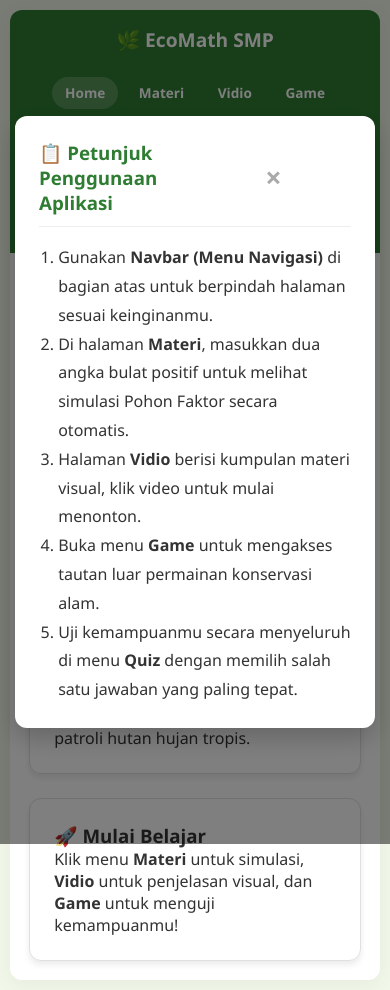
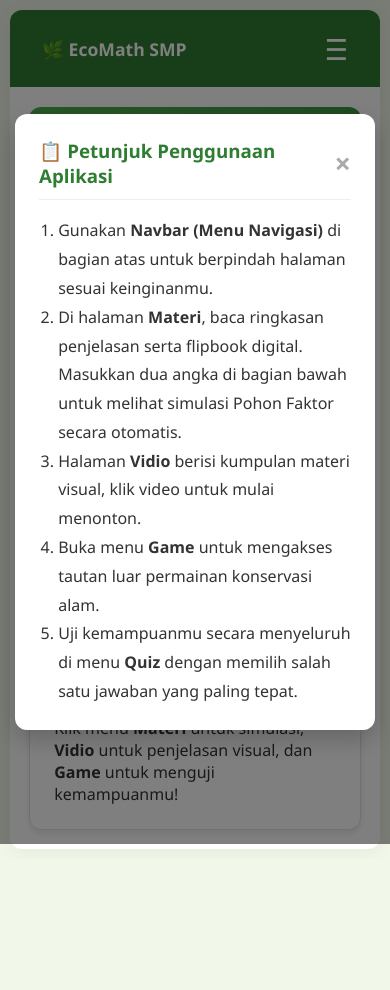
Before and after one commit to AnandaPrasetiyo25/AnandaPrasetiyo25.github.io, a React (Vite) app: page / in a window 390 px wide. Both pictures are taken after a click on the button "Baca Petunjuk Penggunaan". After the commit the page ends 859 px from the top, so only its background shows below. Built offline with nearby package versions, Linux system fonts and the light colour scheme.

Commit message:
buku baru

```diff
--- a/src/App.jsx
+++ b/src/App.jsx
@@ -21,19 +21,40 @@ const Modal = ({ isOpen, onClose, title, children }) => {
     );
 };
 
-// --- KOMPONEN NAVBAR ---
+// --- KOMPONEN NAVBAR DENGAN HAMBURGER MENU ---
 const Navbar = ({ tabAktif, setTabAktif, bukaPetunjuk, bukaTujuan }) => {
     const daftarMenu = ['Home', 'Materi', 'Vidio', 'Game', 'Quiz'];
+    const [isMenuTerbuka, setIsMenuTerbuka] = useState(false);
+
+    const navigasiKe = (menu) => {
+        setTabAktif(menu);
+        setIsMenuTerbuka(false); // Tutup menu otomatis setelah klik di mobile
+    };
+
     return (
         <nav className="navbar">
             <div className="navbar-identitas">🌿 EcoMath SMP</div>
-            <ul className="navbar-menu">
+
+            {/* Tombol Hamburger - Hanya muncul di Layar HP */}
+            <button className="hamburger-tombol" onClick={() => setIsMenuTerbuka(!isMenuTerbuka)}>
+                {isMenuTerbuka ? '✕' : '☰'}
+            </button>
+
+            {/* Menu Navigasi Adaptif */}
+            <ul className={`navbar-menu ${isMenuTerbuka ? 'buka' : ''}`}>
                 {daftarMenu.map(menu => (
-                    <li key={menu} className={`navbar-item ${tabAktif === menu ? 'aktif' : ''}`} onClick={() => setTabAktif(menu)}>
+                    <li key={menu} className={`navbar-item ${tabAktif === menu ? 'aktif' : ''}`} onClick={() => navigasiKe(menu)}>
                         {menu}
                     </li>
                 ))}
+                {/* Tombol Info Tambahan di dalam list menu saat layar kecil */}
+                <li className="navbar-item-aksi-mobile">
+                    <button className="tombol-info" onClick={() => { bukaPetunjuk(); setIsMenuTerbuka(false); }}>📋 Petunjuk</button>
+                    <button className="tombol-info" onClick={() => { bukaTujuan(); setIsMenuTerbuka(false); }}>🎯 Tujuan</button>
+                </li>
             </ul>
+
+            {/* Tombol Aksi Kanan - Tersembunyi otomatis di layar HP */}
             <div className="navbar-aksi">
                 <button className="tombol-info" onClick={bukaPetunjuk}>📋 Petunjuk</button>
                 <button className="tombol-info" onClick={bukaTujuan}>🎯 Tujuan</button>
@@ -46,7 +67,7 @@ const Navbar = ({ tabAktif, setTabAktif, bukaPetunjuk, bukaTujuan }) => {
 const SeksiHome = ({ bukaPetunjuk, bukaTujuan }) => (
     <section className="seksi-konten">
         <div className="spanduk-pahlawan">
-            <h1>Misi Konservasi Bumi</h1>
+            <h1>Misi Conservation Bumi</h1>
             <p>Kuasai KPK dan FPB untuk membantu merencanakan pelestarian alam dan penjadwalan reboisasi.</p>
             <div className="grup-tombol-home">
                 <button className="tombol-aksen" onClick={bukaPetunjuk}>Baca Petunjuk Penggunaan</button>
@@ -66,7 +87,7 @@ const SeksiHome = ({ bukaPetunjuk, bukaTujuan }) => (
     </section>
 );
 
-// --- SEKSI MATERI & SIMULASI ---
+// --- SEKSI MATERI (DENGAN PENJELASAN KONSEP & TEMPAT FLIPBOOK) ---
 const SeksiMateri = () => {
     const [angkaSatu, setAngkaSatu] = useState('');
     const [angkaDua, setAngkaDua] = useState('');
@@ -87,7 +108,37 @@ const SeksiMateri = () => {
 
     return (
         <section className="seksi-konten">
-            <h2>Materi: Simulasi Pohon Faktor & Aritmetika</h2>
+            <h2>Materi Pembelajaran: KPK & FPB</h2>
+
+            {/* Penjelasan Ringkas Materi */}
+            <div className="artikel-materi">
+                <div className="blok-bacaan">
+                    <h3>1. Faktor Persekutuan Terbesar (FPB)</h3>
+                    <p>FPB adalah bilangan bulat positif terbesar yang dapat membagi habis dua bilangan atau lebih tanpa sisa. Dalam pelestarian lingkungan, FPB sangat berguna untuk membagi sekumpulan bibit tanaman ke berbagai wilayah panti alam secara adil dan merata.</p>
+                </div>
+                <div className="blok-bacaan">
+                    <h3>2. Kelipatan Persekutuan Terkecil (KPK)</h3>
+                    <p>KPK adalah bilangan kelipatan terkecil yang sama dari dua bilangan atau lebih. Konsep ini digunakan di dunia nyata untuk menentukan waktu pertemuan berkala, seperti menentukan kapan tim patroli hutan dan pelacak satwa liar akan berpapasan kembali di posko yang sama.</p>
+                </div>
+            </div>
+
+            {/* TEMPAT UNTUK MENARUH FLIPBOOK KAMU */}
+            <div className="kontainer-flipbook">
+                <h3>📚 E-Book / Flipbook Interaktif</h3>
+                <p>Silakan baca buku modul digital di bawah ini untuk pemahaman konsep matematika yang lebih mendalam:</p>
+                <div className="bingkai-flipbook-wrapper">
+                    {/* Kamu tinggal mengganti src di bawah ini dengan URL link flipbook milikmu (misal dari AnyFlip, Heyzine, FlipHTML5, dll) */}
+                    <iframe
+                        src="https://online.fliphtml5.com/anandapras25/Buku_Ajar_KPK_FPB_Lingkungan/#p=6"
+                        title="Flipbook Matematika EcoMath"
+                        className="iframe-flipbook"
+                        allowFullScreen={true}
+                    ></iframe>
+                </div>
+            </div>
+
+            {/* Alat Simulasi Pohon Faktor */}
+            <h3 style={{ marginTop: '2.5rem', color: 'var(--hijau-utama)' }}>🧮 Alat Analisis & Simulasi Angka</h3>
             <div className="panel-kalkulator">
                 <input type="number" placeholder="Angka Pertama" value={angkaSatu} onChange={e => setAngkaSatu(e.target.value)} />
                 <input type="number" placeholder="Angka Kedua" value={angkaDua} onChange={e => setAngkaDua(e.target.value)} />
@@ -136,7 +187,6 @@ const SeksiGame = () => {
                 <div className="ikon-game-besar">🎮</div>
                 <h3>Siap Memulai Petualangan Lingkungan?</h3>
                 <p>Kamu akan diarahkan ke halaman game interaktif eksternal untuk menguji pemahaman KPK & FPB dalam pelestarian hutan.</p>
-                {/* SILAKAN MASUKKAN LINK GAME KAMU DI MASING-MASING HREF DI BAWAH INI */}
                 <a href="https://GANTI_DENGAN_LINK_GAME_KAMU.com" target="_blank" rel="noopener noreferrer" className="tombol-game-link">
                     Mainkan Game Sekarang 🚀
                 </a>
@@ -228,7 +278,7 @@ export default function App() {
             <Modal isOpen={isPetunjukOpen} onClose={() => setIsPetunjukOpen(false)} title="📋 Petunjuk Penggunaan Aplikasi">
                 <ol style={{ paddingLeft: '1.2rem', lineHeight: '1.8' }}>
                     <li>Gunakan <b>Navbar (Menu Navigasi)</b> di bagian atas untuk berpindah halaman sesuai keinginanmu.</li>
-                    <li>Di halaman <b>Materi</b>, masukkan dua angka bulat positif untuk melihat simulasi Pohon Faktor secara otomatis.</li>
+                    <li>Di halaman <b>Materi</b>, baca ringkasan penjelasan serta flipbook digital. Masukkan dua angka di bagian bawah untuk melihat simulasi Pohon Faktor secara otomatis.</li>
                     <li>Halaman <b>Vidio</b> berisi kumpulan materi visual, klik video untuk mulai menonton.</li>
                     <li>Buka menu <b>Game</b> untuk mengakses tautan luar permainan konservasi alam.</li>
                     <li>Uji kemampuanmu secara menyeluruh di menu <b>Quiz</b> dengan memilih salah satu jawaban yang paling tepat.</li>
--- a/src/style.css
+++ b/src/style.css
@@ -41,7 +41,7 @@ body {
     animation: fadeIn 0.4s ease;
 }
 
-/* NAVBAR RESPONSIVE */
+/* NAVBAR UTAMA */
 .navbar {
     display: flex;
     justify-content: space-between;
@@ -49,8 +49,8 @@ body {
     padding: 1.2rem 2rem;
     background: var(--hijau-utama);
     color: white;
-    flex-wrap: wrap;
-    gap: 1rem;
+    position: relative;
+    z-index: 100;
 }
 
 .navbar-identitas {
@@ -62,7 +62,6 @@ body {
     display: flex;
     list-style: none;
     gap: 0.5rem;
-    flex-wrap: wrap;
 }
 
 .navbar-item {
@@ -83,7 +82,22 @@ body {
     gap: 0.5rem;
 }
 
-/* BUTTONS */
+/* TOMBOL HAMBURGER (Sembunyi secara default di Laptop) */
+.hamburger-tombol {
+    display: none;
+    background: none;
+    color: white;
+    font-size: 1.8rem;
+    cursor: pointer;
+    border: none;
+    padding: 0;
+}
+
+.navbar-item-aksi-mobile {
+    display: none; /* Hanya tampil di menu HP */
+}
+
+/* BUTTONS STYLE */
 button {
     padding: 0.7rem 1.2rem;
     border: none;
@@ -112,7 +126,50 @@ button {
 .spanduk-pahlawan h1 { font-size: 2.2rem; margin-bottom: 0.8rem; }
 .grup-tombol-home { margin-top: 1.5rem; }
 
-/* GRID STRUKTUR */
+/* PENJELASAN MATERI TEXT */
+.artikel-materi {
+    display: grid;
+    grid-template-columns: repeat(auto-fit, minmax(300px, 1fr));
+    gap: 1.5rem;
+    margin: 1.5rem 0 2.5rem 0;
+}
+.blok-bacaan {
+    background: #fafafa;
+    border-left: 4px solid var(--hijau-utama);
+    padding: 1.2rem;
+    border-radius: 0 8px 8px 0;
+    box-shadow: 0 2px 5px rgba(0,0,0,0.02);
+}
+.blok-bacaan h3 { color: var(--hijau-utama); margin-bottom: 0.5rem; font-size: 1.2rem; }
+.blok-bacaan p { font-size: 0.95rem; color: #555; line-height: 1.6; }
+
+/* KONTANER FLIPBOOK INTERAKTIF */
+.kontainer-flipbook {
+    background: #ffffff;
+    border: 1px solid #e0e0e0;
+    padding: 1.5rem;
+    border-radius: 12px;
+    margin-bottom: 2.5rem;
+    box-shadow: 0 4px 10px var(--bayangan);
+}
+.kontainer-flipbook h3 { color: var(--hijau-utama); margin-bottom: 0.3rem; }
+.kontainer-flipbook p { color: #666; font-size: 0.9rem; margin-bottom: 1.2rem; }
+.bingkai-flipbook-wrapper {
+    position: relative;
+    width: 100%;
+    height: 500px; /* Tinggi standar flipbook di laptop */
+    border-radius: 8px;
+    overflow: hidden;
+    box-shadow: inset 0 0 10px rgba(0,0,0,0.1);
+    border: 1px solid #ddd;
+}
+.iframe-flipbook {
+    width: 100%;
+    height: 100%;
+    border: none;
+}
+
+/* GRID STRUKTUR LAINNYA */
 .grid-informasi, .grid-hasil, .grid-video {
     display: grid;
     grid-template-columns: repeat(auto-fit, minmax(250px, 1fr));
@@ -134,7 +191,7 @@ button {
     padding: 1.5rem;
     border-radius: 12px;
     border: 2px dashed var(--hijau-muda);
-    margin: 1.5rem 0;
+    margin: 1rem 0;
     display: flex;
     flex-wrap: wrap;
     gap: 1rem;
@@ -152,117 +209,104 @@ input[type="number"]:focus { border-color: var(--hijau-muda); outline: none; }
 .angka-raksasa { display: block; font-size: 2.5rem; font-weight: 900; color: var(--hijau-utama); margin-top: 0.5rem; }
 .detail-faktor { margin-top: 1rem; background: #f5f5f5; padding: 1rem; border-radius: 8px; }
 
-/* SEKSI VIDIO */
+/* VIDEO & GAME STYLES */
 .sub-judul { color: #666; margin-bottom: 1.5rem; }
-.bingkai-video {
-    background: #333;
-    color: white;
-    height: 180px;
-    display: flex;
-    flex-direction: column;
-    align-items: center;
-    justify-content: center;
-    cursor: pointer;
-    position: relative;
-    overflow: hidden;
-}
-.bingkai-video:hover { background: #222; }
+.bingkai-video { background: #333; color: white; height: 180px; display: flex; flex-direction: column; align-items: center; justify-content: center; cursor: pointer; }
 .ikon-play { font-size: 2.5rem; color: var(--kuning-aksen); margin-bottom: 0.5rem; }
 
-/* SEKSI GAME LINK SECTION */
-.kartu-game-tautan {
-    background: #e8f5e9;
-    border: 2px solid var(--hijau-muda);
-    padding: 3rem 1.5rem;
-    border-radius: 12px;
-    text-align: center;
-    margin-top: 1.5rem;
-}
+.kartu-game-tautan { background: #e8f5e9; border: 2px solid var(--hijau-muda); padding: 3rem 1.5rem; border-radius: 12px; text-align: center; margin-top: 1.5rem; }
 .ikon-game-besar { font-size: 4rem; margin-bottom: 1rem; }
-.kartu-game-tautan h3 { margin-bottom: 0.5rem; color: var(--hijau-utama); }
-.kartu-game-tautan p { margin-bottom: 1.5rem; color: #555; }
-.tombol-game-link {
-    display: inline-block;
-    padding: 0.8rem 2rem;
-    background: var(--hijau-utama);
-    color: white;
-    text-decoration: none;
-    font-weight: bold;
-    border-radius: 8px;
-    box-shadow: 0 4px 10px rgba(0,0,0,0.15);
-    transition: 0.2s;
-}
-.tombol-game-link:hover { transform: translateY(-2px); background: #1b5e20; }
+.tombol-game-link { display: inline-block; padding: 0.8rem 2rem; background: var(--hijau-utama); color: white; text-decoration: none; font-weight: bold; border-radius: 8px; box-shadow: 0 4px 10px rgba(0,0,0,0.15); }
 
-/* SEKSI QUIZ */
+/* QUIZ STYLES */
 .daftar-soal { display: flex; flex-direction: column; gap: 1rem; margin-top: 1.5rem; }
 .kartu-soal { background: #fafafa; border: 1px solid #e0e0e0; padding: 1.2rem; border-radius: 8px; }
 .teks-soal { font-size: 1.1rem; margin-bottom: 0.8rem; }
 .pilihan-jawaban { display: flex; gap: 0.5rem; flex-wrap: wrap; }
 .tombol-opsi { background: white; border: 2px solid #ddd; color: #333; border-radius: 6px; padding: 0.5rem 1.5rem; }
-.tombol-opsi:hover { border-color: var(--hijau-muda); }
 .tombol-opsi.terpilih { background: var(--hijau-muda); color: white; border-color: var(--hijau-utama); }
-.panel-skor-quiz { margin-top: 1.5rem; padding: 1.5rem; background: #fff9c4; border-radius: 8px; text-align: center; border: 1px solid #fff59d; }
+.panel-skor-quiz { margin-top: 1.5rem; padding: 1.5rem; background: #fff9c4; border-radius: 8px; text-align: center; }
 .skor-besar { font-size: 2rem; font-weight: bold; color: #f57f17; display: block; margin: 0.5rem 0; }
 
-/* POP-UP MODAL SYSTEM STYLE */
-.modal-overlay {
-    position: fixed;
-    top: 0; left: 0; right: 0; bottom: 0;
-    background: rgba(0,0,0,0.5);
-    display: flex;
-    align-items: center;
-    justify-content: center;
-    z-index: 1000;
-    padding: 15px;
-}
-.modal-konten {
-    background: white;
-    padding: 1.5rem;
-    border-radius: 12px;
-    max-width: 550px;
-    width: 100%;
-    box-shadow: 0 10px 25px rgba(0,0,0,0.2);
-    animation: fadeIn 0.3s ease;
-}
-.modal-header {
-    display: flex;
-    justify-content: space-between;
-    align-items: center;
-    border-bottom: 1px solid #eee;
-    padding-bottom: 0.7rem;
-    margin-bottom: 1rem;
-    color: var(--hijau-utama);
-}
-.tombol-tutup {
-    background: none;
-    color: #aaa;
-    font-size: 1.8rem;
-    padding: 0;
-    line-height: 1;
-}
-.tombol-tutup:hover { color: #333; }
+/* SYSTEM MODAL (POPUP) */
+.modal-overlay { position: fixed; top: 0; left: 0; right: 0; bottom: 0; background: rgba(0,0,0,0.5); display: flex; align-items: center; justify-content: center; z-index: 1000; padding: 15px; }
+.modal-konten { background: white; padding: 1.5rem; border-radius: 12px; max-width: 550px; width: 100%; box-shadow: 0 10px 25px rgba(0,0,0,0.2); animation: fadeIn 0.3s ease; }
+.modal-header { display: flex; justify-content: space-between; align-items: center; border-bottom: 1px solid #eee; padding-bottom: 0.7rem; margin-bottom: 1rem; color: var(--hijau-utama); }
+.tombol-tutup { background: none; color: #aaa; font-size: 1.8rem; padding: 0; line-height: 1; }
 
-/* ANIMASI EFFECT */
-@keyframes fadeIn {
-    from { opacity: 0; transform: translateY(8px); }
-    to { opacity: 1; transform: translateY(0); }
-}
+@keyframes fadeIn { from { opacity: 0; transform: translateY(8px); } to { opacity: 1; transform: translateY(0); } }
 
-/* RESPONSIVE DESIGN (MEDIA QUERIES) */
+/* ======================================================= */
+/* RESPONSIVE DESIGN & ATURAN MEDIA QUERY HAMBURGER MENU   */
+/* ======================================================= */
 @media (max-width: 768px) {
-    .navbar { flex-direction: column; align-items: stretch; text-align: center; padding: 1rem; }
-    .navbar-menu { justify-content: center; margin: 0.5rem 0; }
-    .navbar-aksi { justify-content: center; }
+    /* Aktifkan Tombol Hamburger */
+    .hamburger-tombol {
+        display: block;
+    }
+
+    /* Sembunyikan Tombol Atas Bawaan */
+    .navbar-aksi {
+        display: none;
+    }
+
+    /* Ubah List Menu Menjadi Panel Dropdown Kebawah */
+    .navbar-menu {
+        display: none; /* Sembunyi jika tidak di-klik */
+        flex-direction: column;
+        width: 100%;
+        position: absolute;
+        top: 100%; /* Pas di bawah batas navbar */
+        left: 0;
+        background: var(--hijau-utama);
+        padding: 1rem 2rem 1.5rem 2rem;
+        box-shadow: 0 8px 15px rgba(0, 0, 0, 0.1);
+        gap: 0.8rem;
+    }
+
+    /* Tampilkan menu jika state bernilai "buka" (.buka) */
+    .navbar-menu.buka {
+        display: flex;
+    }
+
+    .navbar-item {
+        width: 100%;
+        text-align: center;
+        padding: 0.8rem 0;
+        border-radius: 8px;
+    }
+
+    /* Tampilkan Tombol Petunjuk & Tujuan di dalam Menu Dropdown HP */
+    .navbar-item-aksi-mobile {
+        display: flex;
+        flex-direction: column;
+        gap: 0.5rem;
+        margin-top: 0.5rem;
+        border-top: 1px solid rgba(255,255,255,0.2);
+        padding-top: 1rem;
+    }
+
+    .navbar-item-aksi-mobile button {
+        width: 100%;
+        text-align: center;
+    }
+
+    /* Penyesuaian Ruang Layar Kecil */
     .ruang-utama { padding: 1.2rem; }
     .spanduk-pahlawan { padding: 2rem 1rem; }
     .spanduk-pahlawan h1 { font-size: 1.6rem; }
+
+    /* Ukuran Wadah Flipbook mengecil proporsional di HP */
+    .bingkai-flipbook-wrapper {
+        height: 320px;
+    }
+
     .panel-kalkulator { flex-direction: column; }
-    input[type="number"], button { width: 100%; }
+    input[type="number"], .panel-kalkulator button { width: 100%; }
 }
 
 @media (max-width: 480px) {
-    .navbar-identitas { font-size: 1.2rem; }
-    .navbar-item { padding: 0.4rem 0.8rem; font-size: 0.85rem; }
+    .navbar-identitas { font-size: 1.1rem; }
+    .bingkai-flipbook-wrapper { height: 250px; } /* Menyesuaikan HP layar sangat kecil */
     .angka-raksasa { font-size: 2rem; }
 }
```
